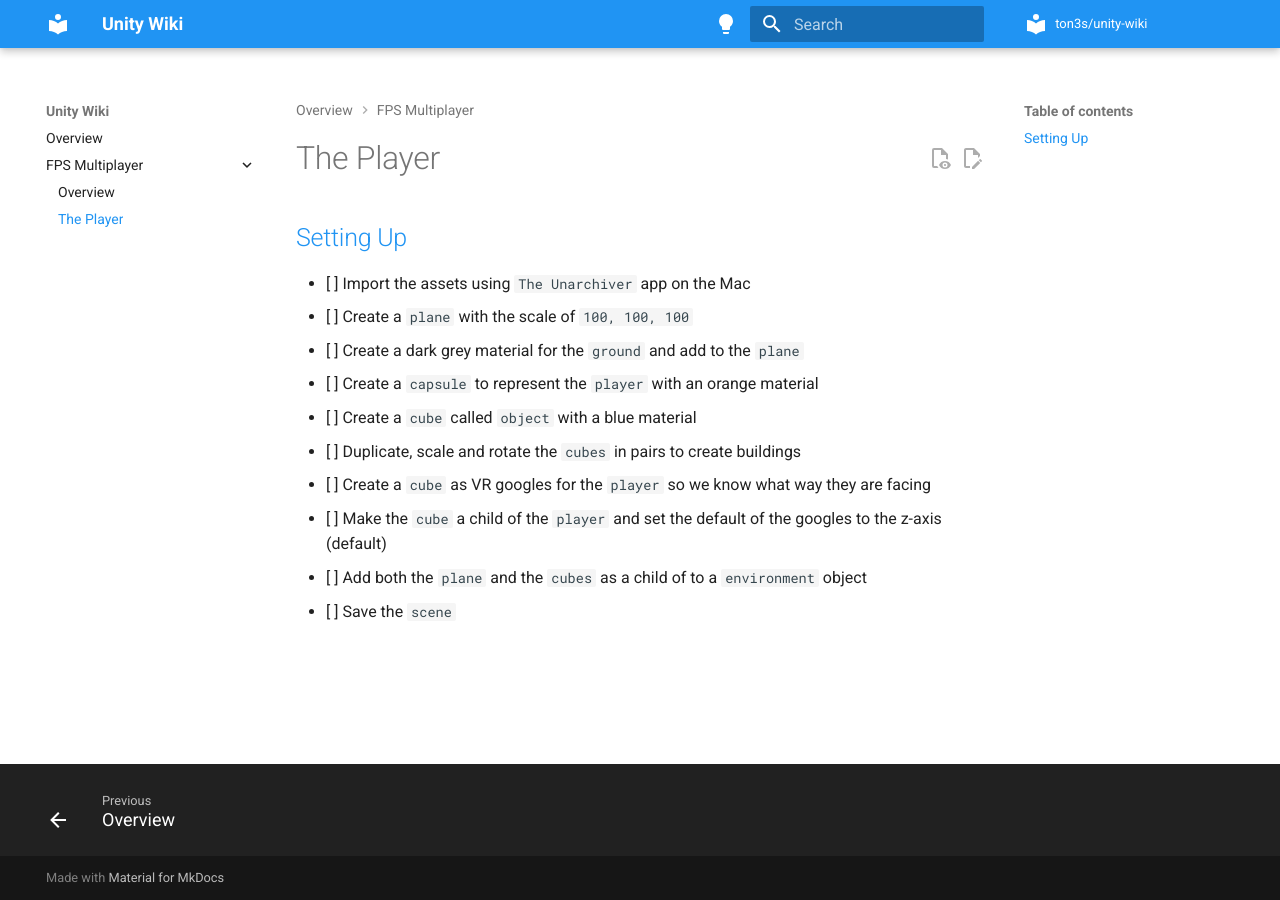
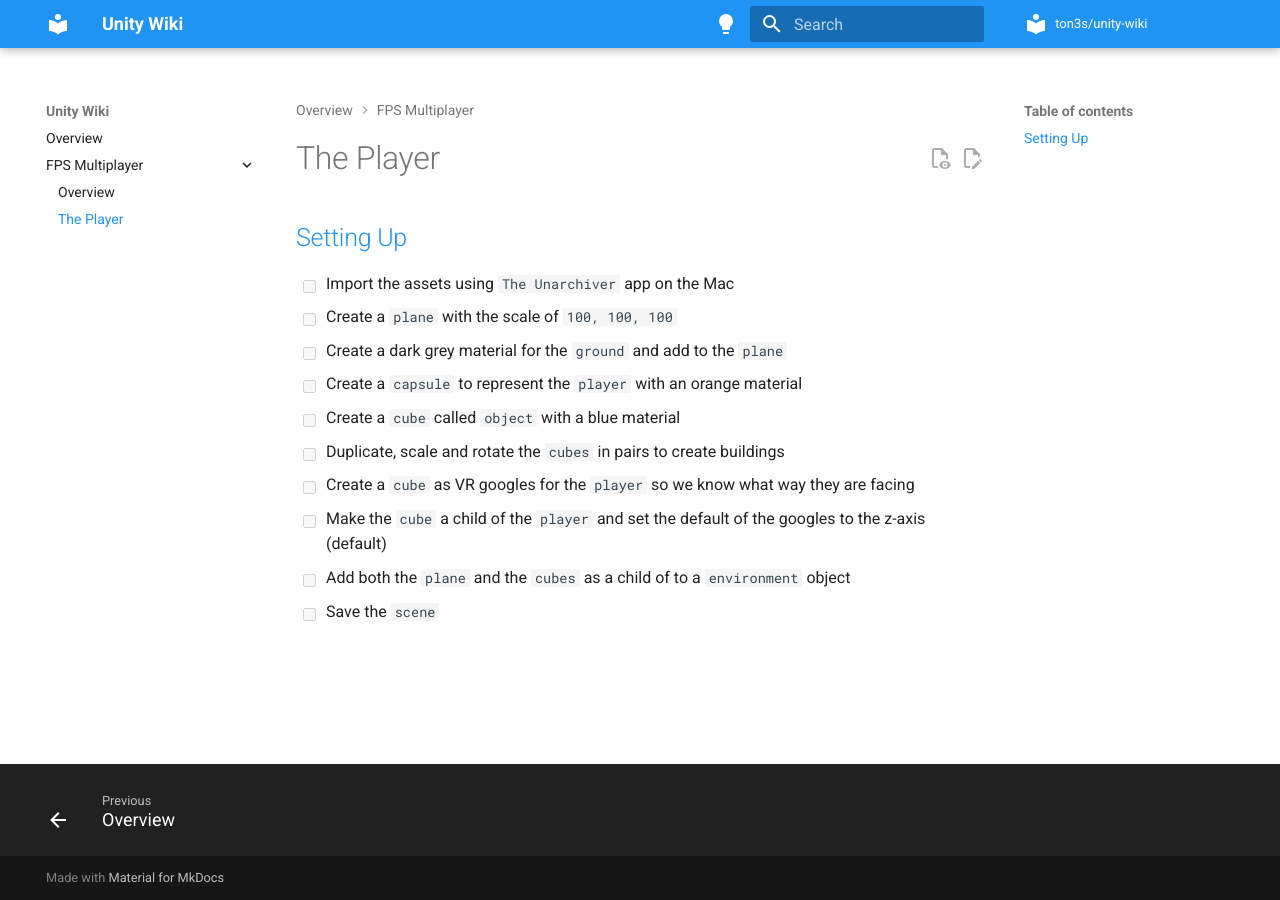
Before and after one commit to ton3s/unity-wiki, an MkDocs documentation site: the page built from docs/fps-multiplayer/the-player.md, in a window 1280 px wide. Built offline with MkDocs 1.6.1 and Material for MkDocs 9.7.7, drawn with Linux system fonts in a browser that asks for light colours.

Commit message:
Add task lists

```diff
--- a/mkdocs.yml
+++ b/mkdocs.yml
@@ -497,7 +497,7 @@ markdown_extensions:
   #- pymdownx.striphtml:
   #- pymdownx.superfences:
   #- pymdownx.tabbed:
-  #- pymdownx.tasklist:
+  - pymdownx.tasklist:
   #- pymdownx.tilde:
   - codehilite:
       guess_lang: False
```
